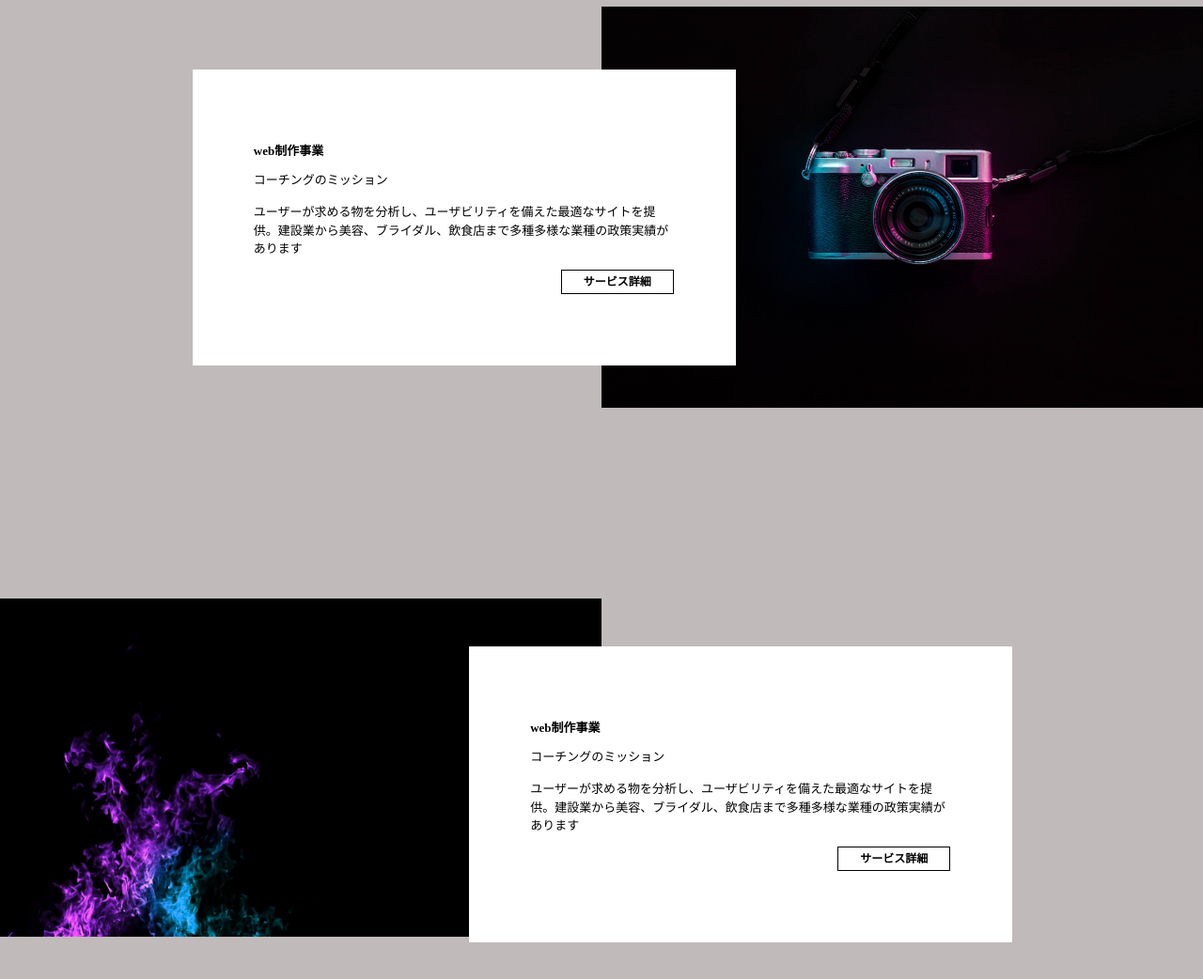
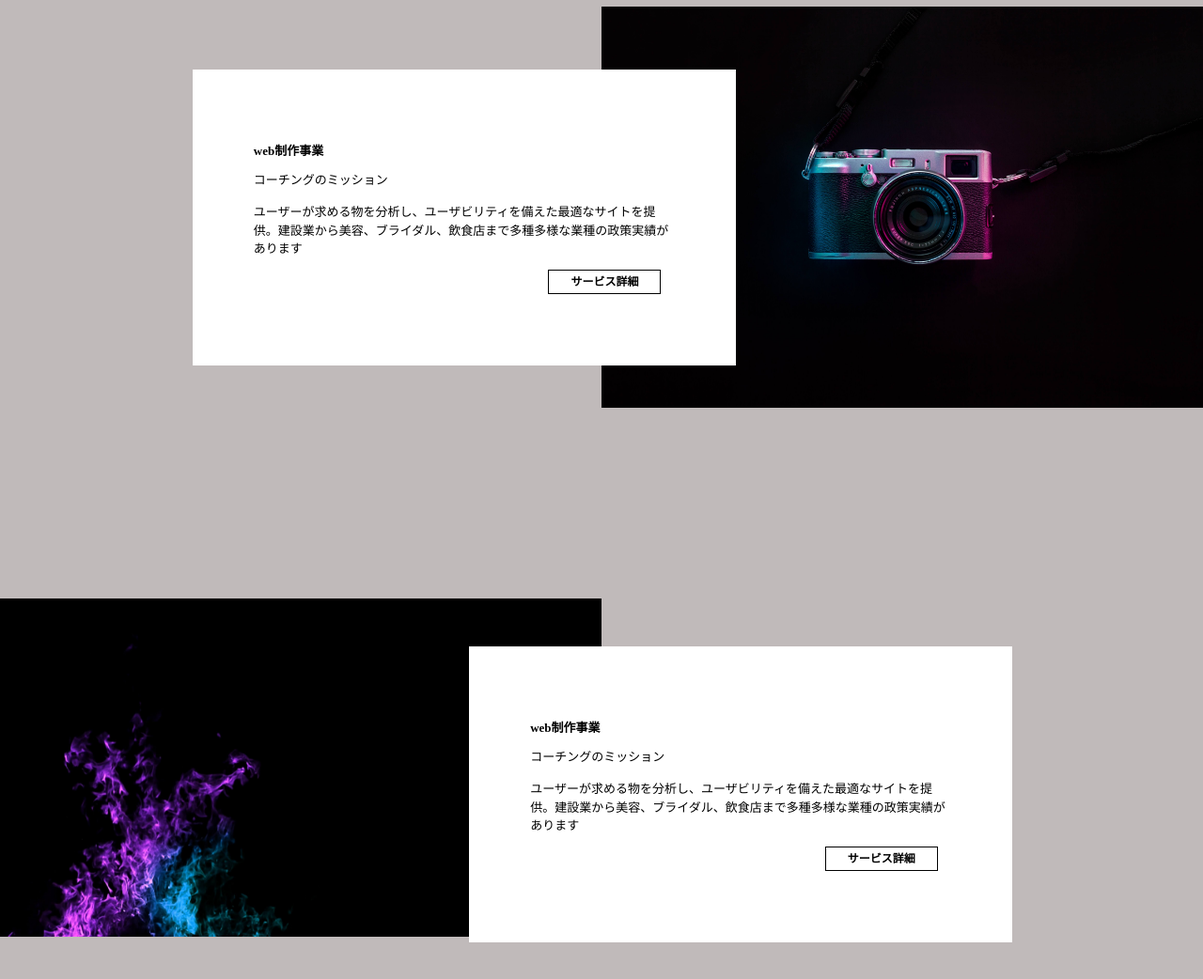
Before and after one commit to satomi-ueda21/20210321_ueda, a plain HTML site: page index.html in a window 1280 px wide. Shown: the part 1203-2245 px from the top of the page at 94% size. Drawn offline with Linux system fonts and the light colour scheme.

Commit message:
Add files via upload

```diff
--- a/css/style.css
+++ b/css/style.css
@@ -352,12 +352,12 @@ select {
   line-height:1.5;
 }
 
-.one-right .service-detail{
+.one-left .service-detail{
   margin-top:15px;
-  margin-left:73%;
+  margin-left:70%;
 }
 
-.one-right .service-detail a{
+.one-left .service-detail a{
   padding:5px 23px;
   border: 1px black solid;
   font-size:12px;
@@ -410,12 +410,12 @@ select {
   line-height:1.5;
 }
 
-.service-detail{
+.two-right .service-detail{
   margin-top:15px;
-  margin-left:73%;
+  margin-left:70%;
 }
 
-.service-detail a{
+.two-right .service-detail a{
   padding:5px 23px;
   border: 1px black solid;
   font-size:12px;
```
